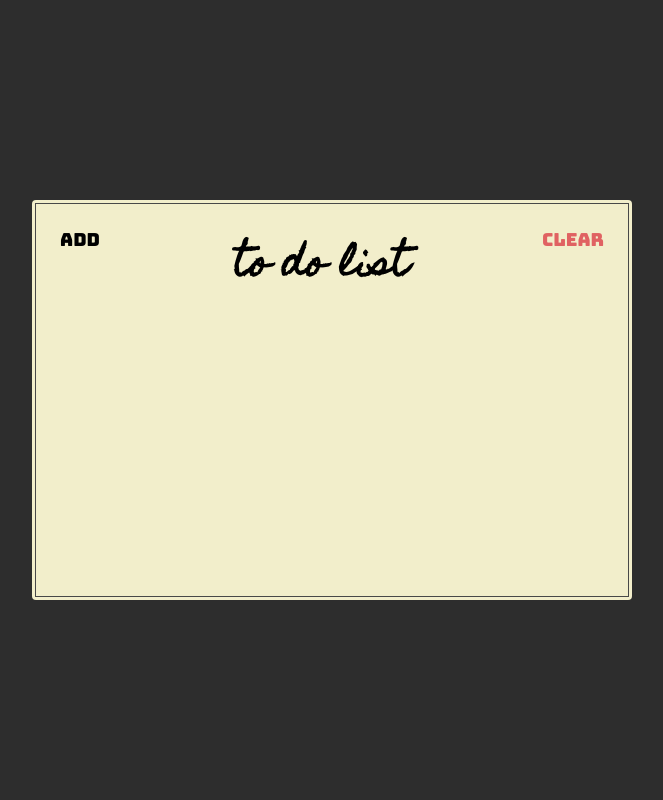
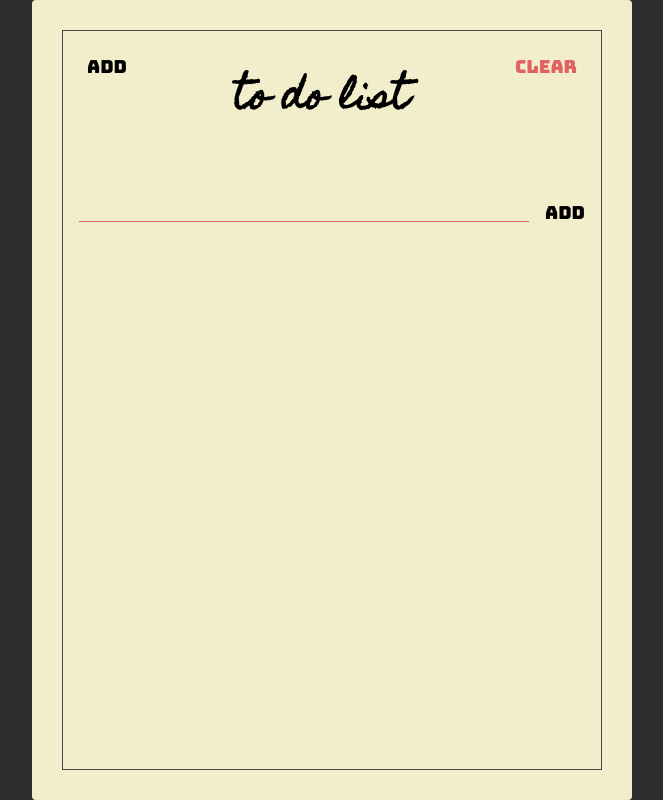
Before and after one commit to isnaininur30/react-learn, a website: page index.html in a window 1280 px wide. Shown: the whole page, without its empty margins (308-971 px from the left). Drawn offline with Linux system fonts and the light colour scheme; a web font is replaced by a local one.

Commit message:
membuat add todo section

```diff
--- a/index.html
+++ b/index.html
@@ -7,22 +7,25 @@
     <title>Static Template</title>
     <link rel="stylesheet" href="./style.css" />
     <link
-      href="https://fonts.googleapis.com/css2?family=Bungee&display=swap"
-      rel="stylesheet"
-    />
-    <link
-      href="https://fonts.googleapis.com/css2?family=Bungee&family=Homemade+Apple&display=swap"
+      href="https://fonts.googleapis.com/css2?family=Bungee&family=Homemade+Apple&family=Homenaje&display=swap"
       rel="stylesheet"
     />
   </head>
   <body>
     <div class="container">
       <div class="frame">
-        <div class="header">
+        <section class="header">
           <button class="header-btn">Add</button>
           <h1 class="header-title">To Do List</h1>
           <button class="header-btn main-red-color">Clear</button>
-        </div>
+        </section>
+
+        <section class="add">
+          <form action="" class="add-form">
+            <input type="text" class="add-input" />
+            <button class="add-btn">Add</button>
+          </form>
+        </section>
       </div>
     </div>
   </body>
--- a/style.css
+++ b/style.css
@@ -32,11 +32,11 @@ html {
 
 .container {
   width: 600px;
-  height: 400px;
+  height: 800px;
   background-color: #f2eecb;
   border-radius: 4px;
 
-  padding: 3px;
+  padding: 30px;
 }
 .frame {
   border: 1px solid #484848;
@@ -62,8 +62,44 @@ html {
   font-family: "Bungee", sans-serif;
 
   padding: 24px;
+  cursor: pointer;
 
   background: unset;
   border: unset;
   outline: unset;
 }
+
+.add {
+  padding: 16px;
+}
+.add-form {
+  display: flex;
+  align-items: center;
+}
+.add-input {
+  background: unset;
+  border: unset;
+  padding: 0 64px;
+
+  flex: 1;
+
+  border-bottom: 1px solid var(--main-red-color);
+  outline: unset;
+
+  font-family: "Homenaje", sans-serif;
+  font-size: 16px;
+  text-transform: lowercase;
+}
+
+.add-btn {
+  font-size: 1.8rem;
+  font-family: "Bungee", sans-serif;
+
+  padding: 16px;
+  padding-right: unset;
+  cursor: pointer;
+
+  background: unset;
+  border: unset;
+  outline: unset;
+}
```
